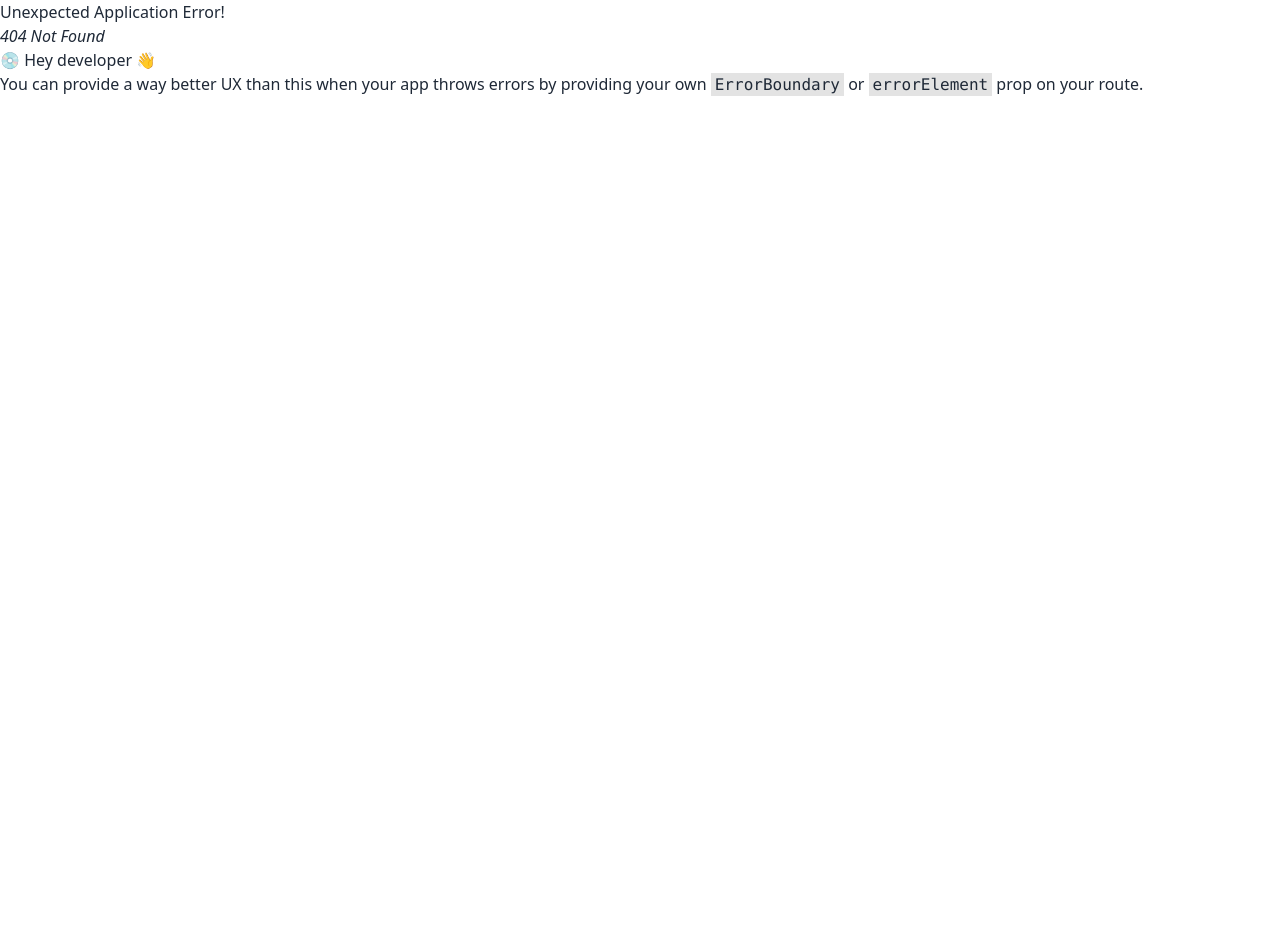
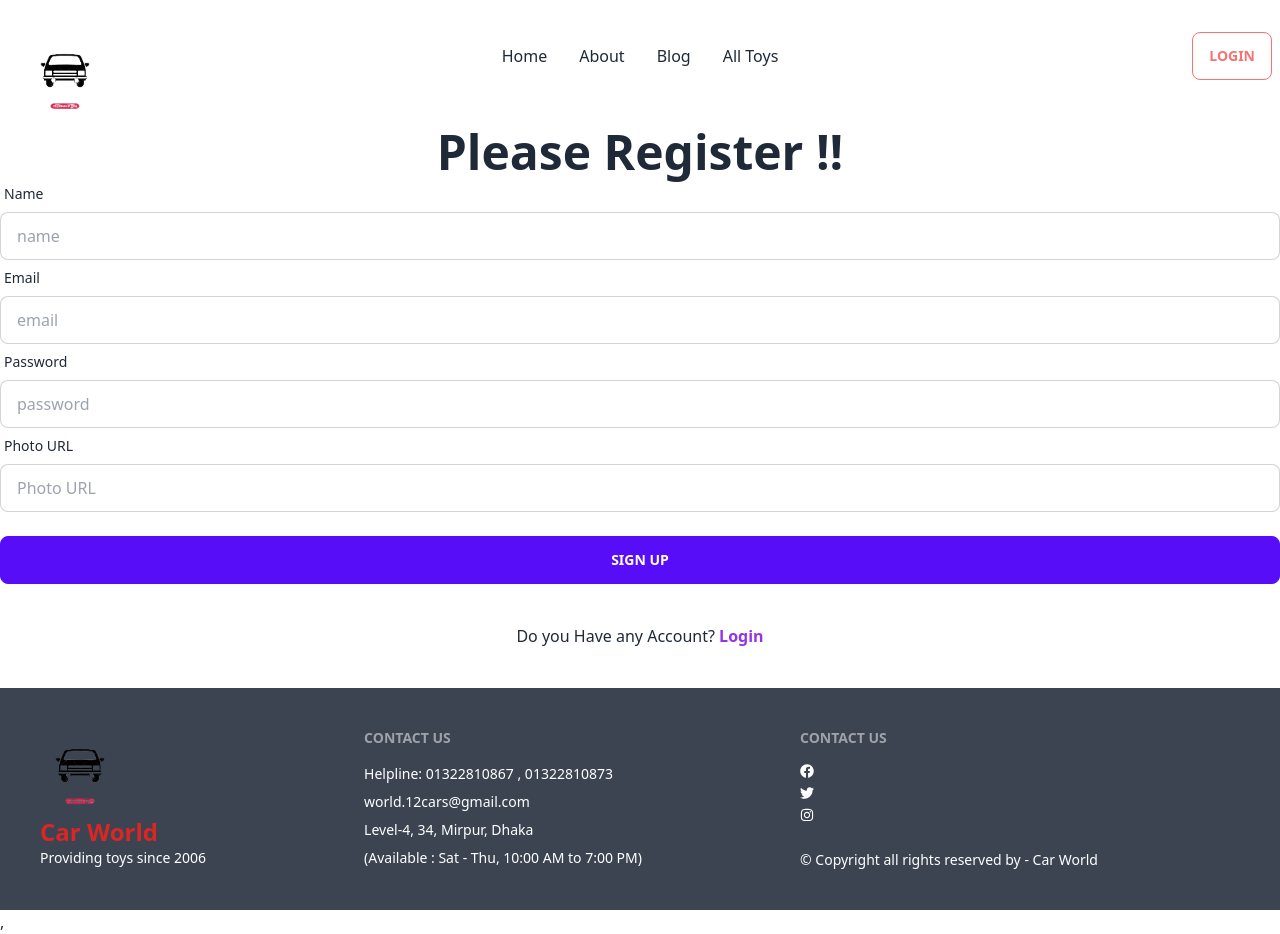
Before and after one commit to daasojib/cars-world-client, a React (Vite) app: page /signup in a window 1280 px wide. Before the commit this address had no page. Before the commit the page ends 800 px from the top, so only its background shows below. Built offline with nearby package versions, Linux system fonts and the light colour scheme.

Commit message:
herder done

```diff
--- a/src/main.jsx
+++ b/src/main.jsx
@@ -7,7 +7,9 @@ import {
 import router from './Routes/Routes.jsx';
 
 ReactDOM.createRoot(document.getElementById('root')).render(
-  <React.StrictMode>
+ <div className='max-w-7xl mx-auto'>
+   <React.StrictMode>
     <RouterProvider router={router} />
   </React.StrictMode>,
+ </div>
 )
--- /dev/null
+++ b/src/pages/Login/Login.jsx
@@ -0,0 +1,33 @@
+import { Link } from "react-router-dom";
+
+const Login = () => {
+          return (
+                    <div>
+                              <h1 className="text-center font-bold text-5xl">Please Login!!</h1>
+                              <form>
+                                        <div className="form-control">
+                                                  <label className="label">
+                                                            <span className="label-text">Email</span>
+                                                  </label>
+                                                  <input name='email' type="text" placeholder="Enter Email" className="input input-bordered" />
+                                        </div>
+                                        <div className="form-control">
+                                                  <label className="label">
+                                                            <span className="label-text">Password</span>
+                                                  </label>
+                                                  <input type="password" name='password'
+                                                            placeholder="Enter Password" className="input input-bordered" />
+                                                  <label className="label">
+                                                            <a href="#" className="label-text-alt link link-hover">Forgot password?</a>
+                                                  </label>
+                                        </div>
+                                        <div className="form-control mt-6">
+                                                  <input className='btn btn-primary' type="submit" value="login" />
+                                        </div>
+                              </form>
+                              <p className='my-10 text-center'>New in Cars World? please  <Link className='text-pink-400 font-bold' to='/signup'>Sign Up</Link></p>
+                    </div>
+          );
+};
+
+export default Login;
--- a/src/pages/Shared/Footer/Footer.jsx
+++ b/src/pages/Shared/Footer/Footer.jsx
@@ -8,11 +8,11 @@ const Footer = () => {
                                         <p><span className="text-red-600 text-2xl font-bold">Car World</span><br />Providing toys since 2006</p>
                               </div>
                               <div>
-                                        <span className="footer-title">Company</span>
-                                        <a className="link link-hover">About us</a>
-                                        <a className="link link-hover">Connect Us</a>
-                                        <a className="link link-hover">Jobs</a>
-                                        <a className="link link-hover">Press kit</a>
+                                        <span className="footer-title">Contact Us</span>
+                                        <a className="link link-hover">Helpline: 01322810867 , 01322810873</a>
+                                        <a className="link link-hover">world.12cars@gmail.com</a>
+                                        <a className="link link-hover">Level-4, 34, Mirpur, Dhaka</a>
+                                        <a className="link link-hover">(Available : Sat - Thu, 10:00 AM to 7:00 PM)</a>
                               </div>
                               <div>
                                         <span className="footer-title">Contact Us</span>
--- a/src/pages/Shared/NavBar/NavBar.jsx
+++ b/src/pages/Shared/NavBar/NavBar.jsx
@@ -2,50 +2,34 @@ import { Link } from "react-router-dom";
 import logo from '../../../assets/logo.png'
 
 const NavBar = () => {
+  const navItems = <>
+  <li><Link to='/'>Home</Link></li>
+  <li><Link to='about'>About</Link></li>
+  <li><Link to='blog'>Blog</Link></li>
+  <li><Link to='allToys'>All Toys</Link></li>
+  </>
           return (
-                    <div className="navbar bg-base-100 white">
+                    <div className="navbar bg-base-100 white h-28 mb-4">
                     <div className="navbar-start">
                       <div className="dropdown">
                         <label tabIndex={0} className="btn btn-ghost lg:hidden">
                           <svg xmlns="http://www.w3.org/2000/svg" className="h-5 w-5" fill="none" viewBox="0 0 24 24" stroke="currentColor"><path strokeLinecap="round" strokeLinejoin="round" strokeWidth="2" d="M4 6h16M4 12h8m-8 6h16" /></svg>
                         </label>
                         <ul tabIndex={0} className="menu menu-compact dropdown-content mt-3 p-2 shadow bg-base-100 rounded-box w-52">
-                          <li><a>Item 1</a></li>
-                          <li tabIndex={0}>
-                            <a className="justify-between">
-                              Parent
-                              <svg className="fill-current" xmlns="http://www.w3.org/2000/svg" width="24" height="24" viewBox="0 0 24 24"><path d="M8.59,16.58L13.17,12L8.59,7.41L10,6L16,12L10,18L8.59,16.58Z"/></svg>
-                            </a>
-                            <ul className="p-2">
-                              <li><a>Submenu 1</a></li>
-                              <li><a>Submenu 2</a></li>
-                            </ul>
-                          </li>
-                          <li><a>Item 3</a></li>
+                          {navItems}
                         </ul>
                       </div>
                       <Link to='/' className="btn btn-ghost normal-case text-xl">
-                        <img className="w-16" src={logo} alt="" />
+                        <img className="w-20" src={logo} alt="" />
                       </Link>
                     </div>
                     <div className="navbar-center hidden lg:flex">
                       <ul className="menu menu-horizontal px-1">
-                        <li><a>Item 1</a></li>
-                        <li tabIndex={0}>
-                          <a>
-                            Parent
-                            <svg className="fill-current" xmlns="http://www.w3.org/2000/svg" width="20" height="20" viewBox="0 0 24 24"><path d="M7.41,8.58L12,13.17L16.59,8.58L18,10L12,16L6,10L7.41,8.58Z"/></svg>
-                          </a>
-                          <ul className="p-2">
-                            <li><a>Submenu 1</a></li>
-                            <li><a>Submenu 2</a></li>
-                          </ul>
-                        </li>
-                        <li><a>Item 3</a></li>
+                        {navItems}
                       </ul>
                     </div>
                     <div className="navbar-end">
-                      <a className="btn">Get started</a>
+                    <Link to='/login' className="btn btn-outline btn-error">Login</Link>
                     </div>
                   </div>
           );
--- /dev/null
+++ b/src/pages/SignUp/SignUp.jsx
@@ -0,0 +1,41 @@
+import { Link } from "react-router-dom";
+
+const SignUp = () => {
+          return (
+                    <div>
+                              <h1 className="text-center font-bold text-5xl">Please Register !!</h1>
+                              <form>
+                                        <div className="form-control">
+                                                  <label className="label">
+                                                            <span className="label-text">Name</span>
+                                                  </label>
+                                                  <input type="text" name='name' placeholder="name" className="input input-bordered" />
+                                        </div>
+                                        <div className="form-control">
+                                                  <label className="label">
+                                                            <span className="label-text">Email</span>
+                                                  </label>
+                                                  <input type="text" name='email' placeholder="email" className="input input-bordered" />
+                                        </div>
+                                        <div className="form-control">
+                                                  <label className="label">
+                                                            <span className="label-text">Password</span>
+                                                  </label>
+                                                  <input type="password" name='password' placeholder="password" className="input input-bordered" />
+                                        </div>
+                                        <div className="form-control">
+                                                  <label className="label">
+                                                            <span className="label-text">Photo URL</span>
+                                                  </label>
+                                                  <input type="text" name='photo' placeholder="Photo URL" className="input input-bordered" />
+                                        </div>
+                                        <div className="form-control mt-6">
+                                                  <input className="btn btn-primary" type="submit" value="Sign Up" />
+                                        </div>
+                              </form>
+                              <p className='my-10 text-center'>Do you Have any Account? <Link className='text-purple-600 font-bold' to="/login">Login</Link> </p>
+                    </div>
+          );
+};
+
+export default SignUp;
```
Also changed, not shown: src/Routes/Routes.jsx (+10 -0 lines).
